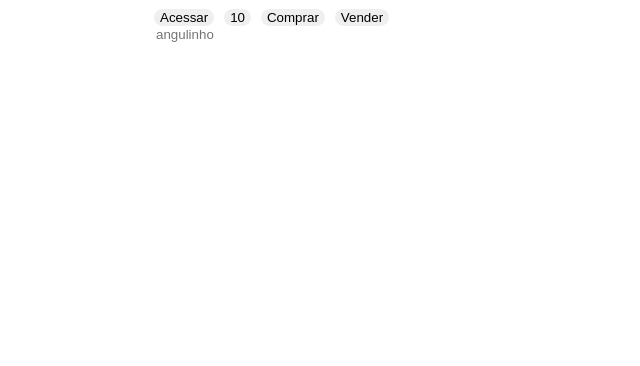
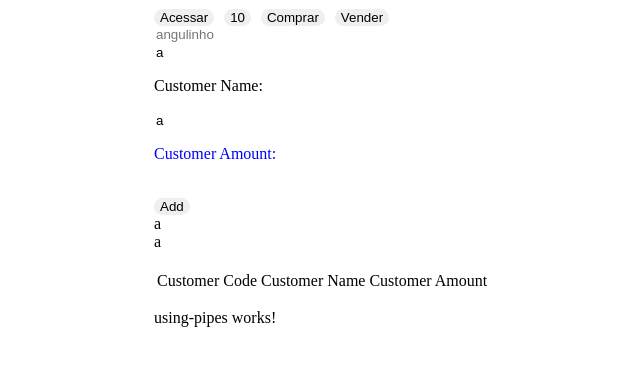
Before and after one commit to dacmarcell/app-angular, an Angular app: page / in a window 1280 px wide. Shown: the top 366 px of the page, without its empty margins (206-846 px from the left). Built offline with nearby package versions, Linux system fonts and the light colour scheme.

Commit message:
feat: import and call entry data and using pipes components

```diff
--- a/src/app/app.component.html
+++ b/src/app/app.component.html
@@ -1,5 +1,7 @@
 <div class="content">
   <app-heroes></app-heroes>
   <input placeholder="{{ buttonPlaceholder }}" />
+  <app-entry-data></app-entry-data>
+  <app-using-pipes></app-using-pipes>
 </div>
 <router-outlet></router-outlet>
```
Also changed, not shown: src/app/app.component.ts (+9 -1 lines).
